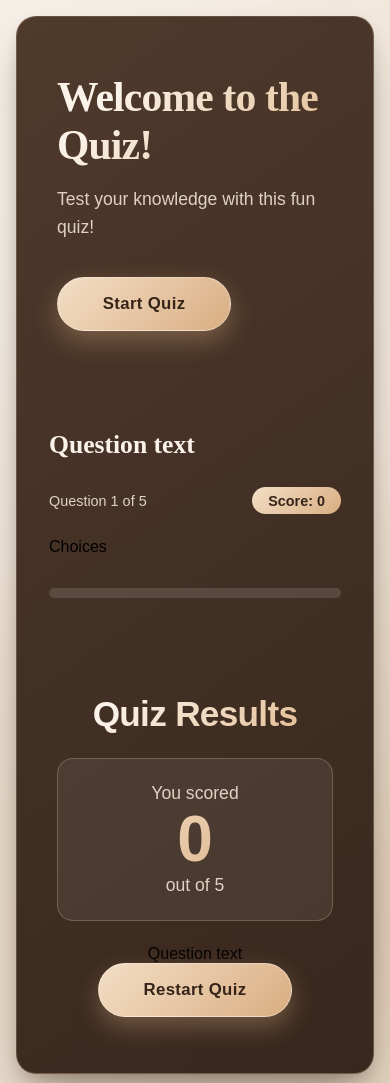
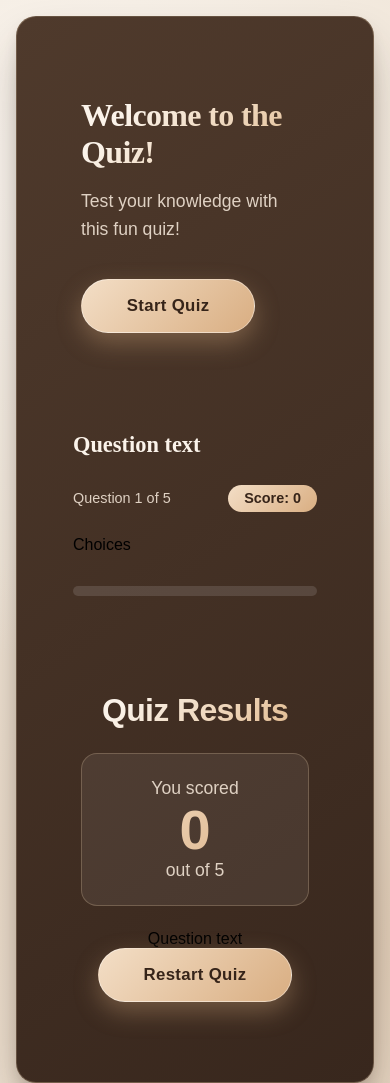
Before and after one commit to Agalya141/Quiz_Project, a plain HTML site: page index.html in a window 390 px wide. Shown: the top 1083 px of the page. Drawn offline with Linux system fonts and the light colour scheme.

Commit message:
Add media queries

```diff
--- a/style.css
+++ b/style.css
@@ -379,3 +379,27 @@ body {
   transform: translateY(0);
   box-shadow: 0 5px 12px rgba(217, 174, 130, 0.3);
 }
+
+@media (max-width: 480px) {
+  .container {
+    padding: 1.5rem;
+  }
+
+  #start-screen h1,
+  #result-screen h1 {
+    font-size: 2rem;
+  }
+
+  .question {
+    font-size: 1.4rem;
+  }
+
+  .answer-btn {
+    font-size: 0.95rem;
+    padding: 0.8rem 1rem;
+  }
+
+  .final-score-value {
+    font-size: 3.5rem;
+  }
+}
```
